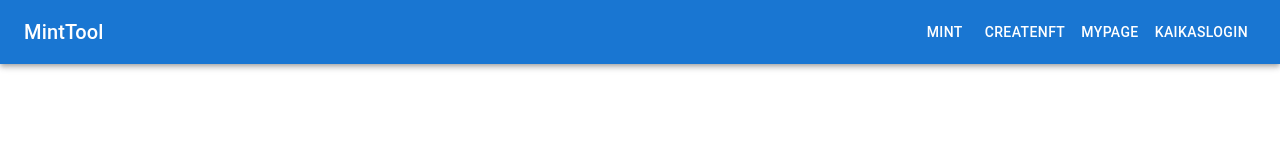
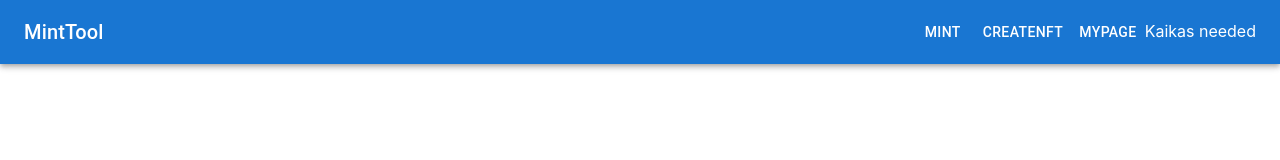
Before and after one commit to codestates/BEB-04-final-mintool, a Next.js app: page / in a window 1280 px wide. Shown: the top 160 px of the page. Built offline with nearby package versions, Linux system fonts and the light colour scheme.

Commit message:
Feat : kaikas 로그인 버튼 지갑없는 경우 추가

```diff
--- a/components/KaikasLogin/KaikasLogin.tsx
+++ b/components/KaikasLogin/KaikasLogin.tsx
@@ -1,33 +1,39 @@
 import { useAppContext } from '../../context/state'
 import { Button } from '@mui/material';
-import { useEffect } from 'react';
+import { useEffect, useState } from 'react';
 
 
 const KaikasLogin = () => {
+    const [isKaikas, setIsKaikas] = useState<boolean>((window as any).klaytn ? true : false);
 
 
     const context = useAppContext();
-    const clickLogin = async ()=>{
-        const accounts = await (window as any).klaytn.enable().then((r: any) => r[0]);
-        context.changeAccountAddress(accounts[0]);
+    const clickLogin = async () => {
+        if ((window as any).klaytn) {
+            const accounts = await (window as any).klaytn.enable().then((r: any) => r[0]);
+            context.changeAccountAddress(accounts[0]);
+        }
     }
 
     useEffect(() => {
-        if ((window as any).klaytn ){
-            if((window as any).klaytn.selectedAddress){
+        if ((window as any).klaytn) {
+            if ((window as any).klaytn.selectedAddress) {
                 context.changeAccountAddress((window as any).klaytn.selectedAddress);
             }
         }
+
     }, [])
 
 
     return (
         <>
-            {context.accountAddress.length > 0 ?
-                <Button color='inherit' disabled>Logined</Button>
+            {isKaikas ?
+                context.accountAddress.length > 0 ?
+                    <Button color='inherit' disabled>Logined</Button>
+                    :
+                    <Button color="inherit" onClick={clickLogin}>KaikasLogin</Button>
                 :
-                <Button color="inherit" onClick={clickLogin}>KaikasLogin</Button>
-
+                <span>Kaikas needed</span>
 
             }
         </>
```
